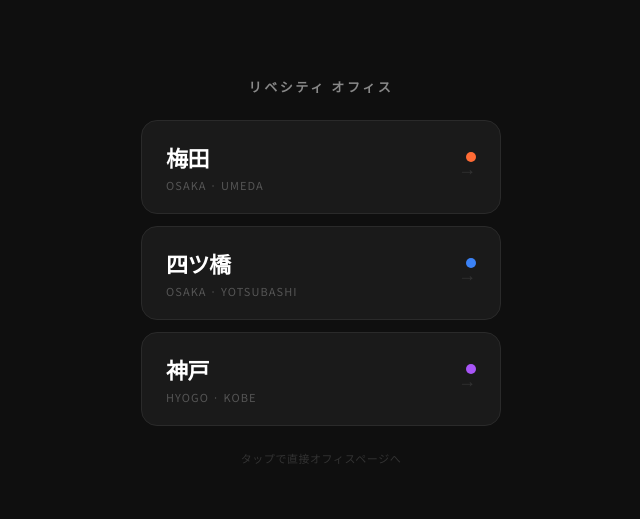
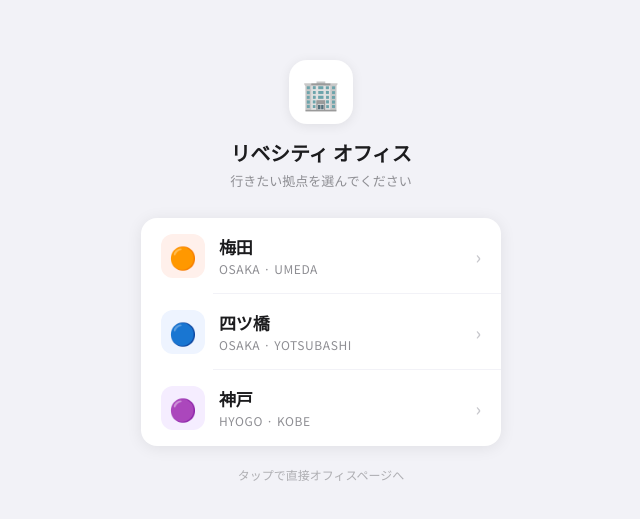
Before and after one commit to sakuramoti-lab/libecity-launcher, a plain HTML site: page index.html in a window 1280 px wide. Shown: the part 129-648 px from the top of the page, without its empty margins (319-959 px from the left). Drawn offline with Linux system fonts and the light colour scheme.

Commit message:
Redesign: ミニマル・アプリランチャー風デザインに変更
Co-Authored-By: Claude Sonnet 4.6 <noreply@anthropic.com>

```diff
--- a/index.html
+++ b/index.html
@@ -4,61 +4,168 @@
 <meta charset="UTF-8">
 <meta name="viewport" content="width=device-width, initial-scale=1.0">
 <title>リベシティ オフィス</title>
-<link href="https://fonts.googleapis.com/css2?family=Noto+Sans+JP:wght@400;700;900&display=swap" rel="stylesheet">
+<link href="https://fonts.googleapis.com/css2?family=Noto+Sans+JP:wght@400;500;700&display=swap" rel="stylesheet">
 <style>
   * { margin: 0; padding: 0; box-sizing: border-box; }
+
   body {
     font-family: 'Noto Sans JP', sans-serif;
-    background: #0f0f0f;
-    color: #fff;
+    background: #f2f2f7;
     min-height: 100vh;
     display: flex;
     flex-direction: column;
     align-items: center;
     justify-content: center;
-    padding: 24px;
-    gap: 16px;
+    padding: 32px 20px;
   }
-  h1 { font-size: 13px; font-weight: 700; letter-spacing: 0.2em; color: #888; text-transform: uppercase; margin-bottom: 8px; }
-  .cards { display: flex; flex-direction: column; gap: 12px; width: 100%; max-width: 360px; }
-  .card { display: block; text-decoration: none; background: #1a1a1a; border: 1px solid #2a2a2a; border-radius: 16px; padding: 20px 24px; transition: all 0.2s ease; position: relative; overflow: hidden; }
-  .card::before { content: ''; position: absolute; inset: 0; opacity: 0; transition: opacity 0.2s; border-radius: 16px; }
-  .card-umeda::before { background: radial-gradient(circle at 0% 50%, #ff6b3520 0%, transparent 70%); }
-  .card-yotsubashi::before { background: radial-gradient(circle at 0% 50%, #3b82f620 0%, transparent 70%); }
-  .card-kobe::before { background: radial-gradient(circle at 0% 50%, #a855f720 0%, transparent 70%); }
-  .card:hover { border-color: #444; transform: translateY(-2px); }
-  .card:hover::before { opacity: 1; }
-  .card-top { display: flex; align-items: center; justify-content: space-between; margin-bottom: 4px; }
-  .city { font-size: 22px; font-weight: 900; letter-spacing: -0.02em; color: #fff; }
-  .dot { width: 10px; height: 10px; border-radius: 50%; }
-  .card-umeda .dot { background: #ff6b35; }
-  .card-yotsubashi .dot { background: #3b82f6; }
-  .card-kobe .dot { background: #a855f7; }
-  .sub { font-size: 11px; color: #555; letter-spacing: 0.1em; }
-  .arrow { position: absolute; right: 24px; top: 50%; transform: translateY(-50%); font-size: 18px; color: #333; transition: all 0.2s; }
-  .card:hover .arrow { color: #666; transform: translateY(-50%) translateX(3px); }
-  .footer { font-size: 11px; color: #333; margin-top: 8px; letter-spacing: 0.05em; }
+
+  .header {
+    text-align: center;
+    margin-bottom: 28px;
+  }
+
+  .header-icon {
+    width: 64px;
+    height: 64px;
+    background: #fff;
+    border-radius: 18px;
+    display: flex;
+    align-items: center;
+    justify-content: center;
+    margin: 0 auto 14px;
+    box-shadow: 0 2px 12px rgba(0,0,0,0.08);
+    font-size: 30px;
+  }
+
+  .header h1 {
+    font-size: 20px;
+    font-weight: 700;
+    color: #1c1c1e;
+    letter-spacing: -0.01em;
+  }
+
+  .header p {
+    font-size: 13px;
+    color: #8e8e93;
+    margin-top: 4px;
+  }
+
+  .cards {
+    display: flex;
+    flex-direction: column;
+    gap: 0;
+    width: 100%;
+    max-width: 360px;
+    background: #fff;
+    border-radius: 16px;
+    overflow: hidden;
+    box-shadow: 0 2px 16px rgba(0,0,0,0.08);
+  }
+
+  .card {
+    display: flex;
+    align-items: center;
+    text-decoration: none;
+    padding: 16px 20px;
+    transition: background 0.15s;
+    position: relative;
+  }
+
+  .card:not(:last-child)::after {
+    content: '';
+    position: absolute;
+    bottom: 0;
+    left: 72px;
+    right: 0;
+    height: 1px;
+    background: #f2f2f7;
+  }
+
+  .card:active { background: #f2f2f7; }
+
+  .icon-wrap {
+    width: 44px;
+    height: 44px;
+    border-radius: 12px;
+    display: flex;
+    align-items: center;
+    justify-content: center;
+    font-size: 22px;
+    flex-shrink: 0;
+    margin-right: 14px;
+  }
+
+  .card-umeda    .icon-wrap { background: #fff0eb; }
+  .card-yotsubashi .icon-wrap { background: #eef4ff; }
+  .card-kobe     .icon-wrap { background: #f5edff; }
+
+  .card-info { flex: 1; min-width: 0; }
+
+  .city {
+    font-size: 17px;
+    font-weight: 700;
+    color: #1c1c1e;
+    letter-spacing: -0.01em;
+  }
+
+  .sub {
+    font-size: 12px;
+    color: #8e8e93;
+    margin-top: 1px;
+    letter-spacing: 0.05em;
+  }
+
+  .chevron {
+    color: #c7c7cc;
+    font-size: 18px;
+    font-weight: 500;
+    flex-shrink: 0;
+  }
+
+  .footer {
+    margin-top: 20px;
+    font-size: 12px;
+    color: #aeaeb2;
+    text-align: center;
+  }
 </style>
 </head>
 <body>
-<h1>リベシティ オフィス</h1>
+
+<div class="header">
+  <div class="header-icon">🏢</div>
+  <h1>リベシティ オフィス</h1>
+  <p>行きたい拠点を選んでください</p>
+</div>
+
 <div class="cards">
   <a href="https://office.libecity.com/places/umeda" target="_blank" class="card card-umeda">
-    <div class="card-top"><span class="city">梅田</span><span class="dot"></span></div>
-    <div class="sub">OSAKA · UMEDA</div>
-    <span class="arrow">→</span>
+    <div class="icon-wrap">🟠</div>
+    <div class="card-info">
+      <div class="city">梅田</div>
+      <div class="sub">OSAKA · UMEDA</div>
+    </div>
+    <span class="chevron">›</span>
   </a>
   <a href="https://office.libecity.com/places/yotsubashi" target="_blank" class="card card-yotsubashi">
-    <div class="card-top"><span class="city">四ツ橋</span><span class="dot"></span></div>
-    <div class="sub">OSAKA · YOTSUBASHI</div>
-    <span class="arrow">→</span>
+    <div class="icon-wrap">🔵</div>
+    <div class="card-info">
+      <div class="city">四ツ橋</div>
+      <div class="sub">OSAKA · YOTSUBASHI</div>
+    </div>
+    <span class="chevron">›</span>
   </a>
   <a href="https://office.libecity.com/places/kobe" target="_blank" class="card card-kobe">
-    <div class="card-top"><span class="city">神戸</span><span class="dot"></span></div>
-    <div class="sub">HYOGO · KOBE</div>
-    <span class="arrow">→</span>
+    <div class="icon-wrap">🟣</div>
+    <div class="card-info">
+      <div class="city">神戸</div>
+      <div class="sub">HYOGO · KOBE</div>
+    </div>
+    <span class="chevron">›</span>
   </a>
 </div>
+
 <div class="footer">タップで直接オフィスページへ</div>
+
 </body>
 </html>
```
